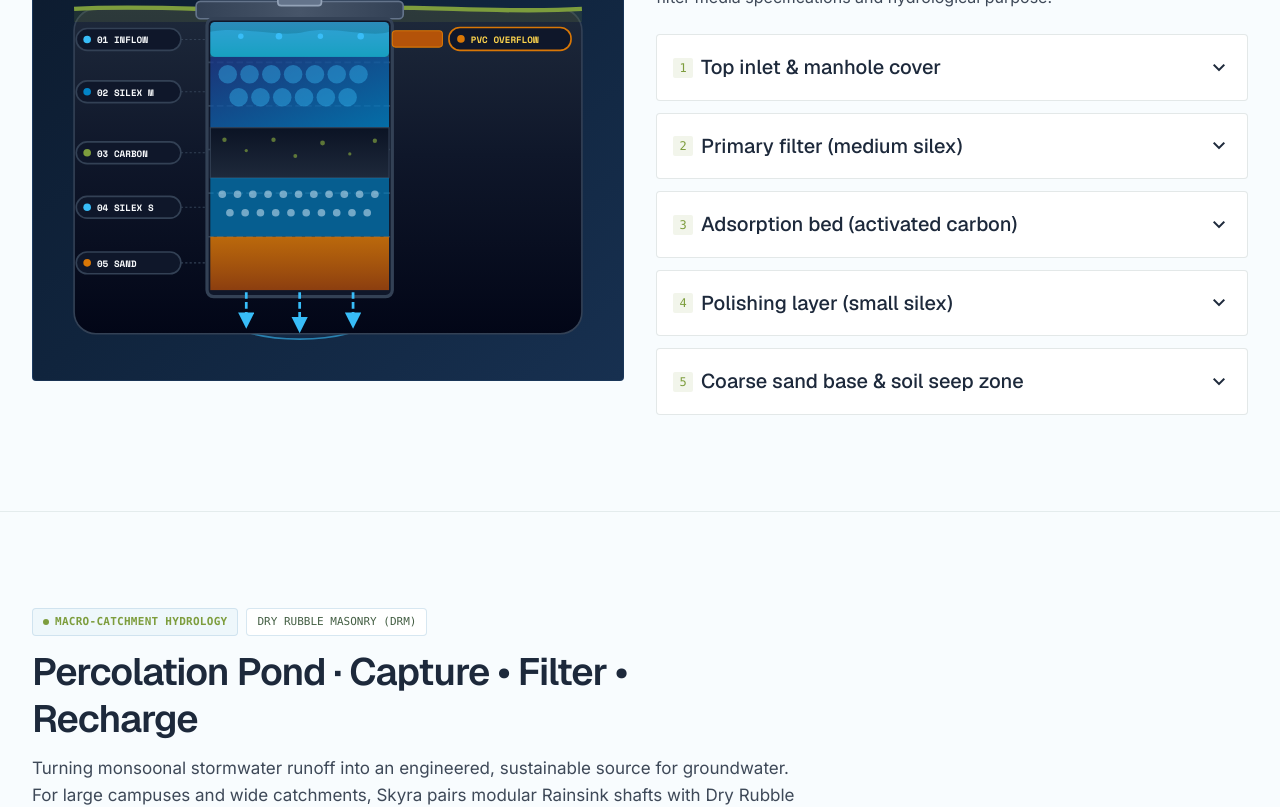
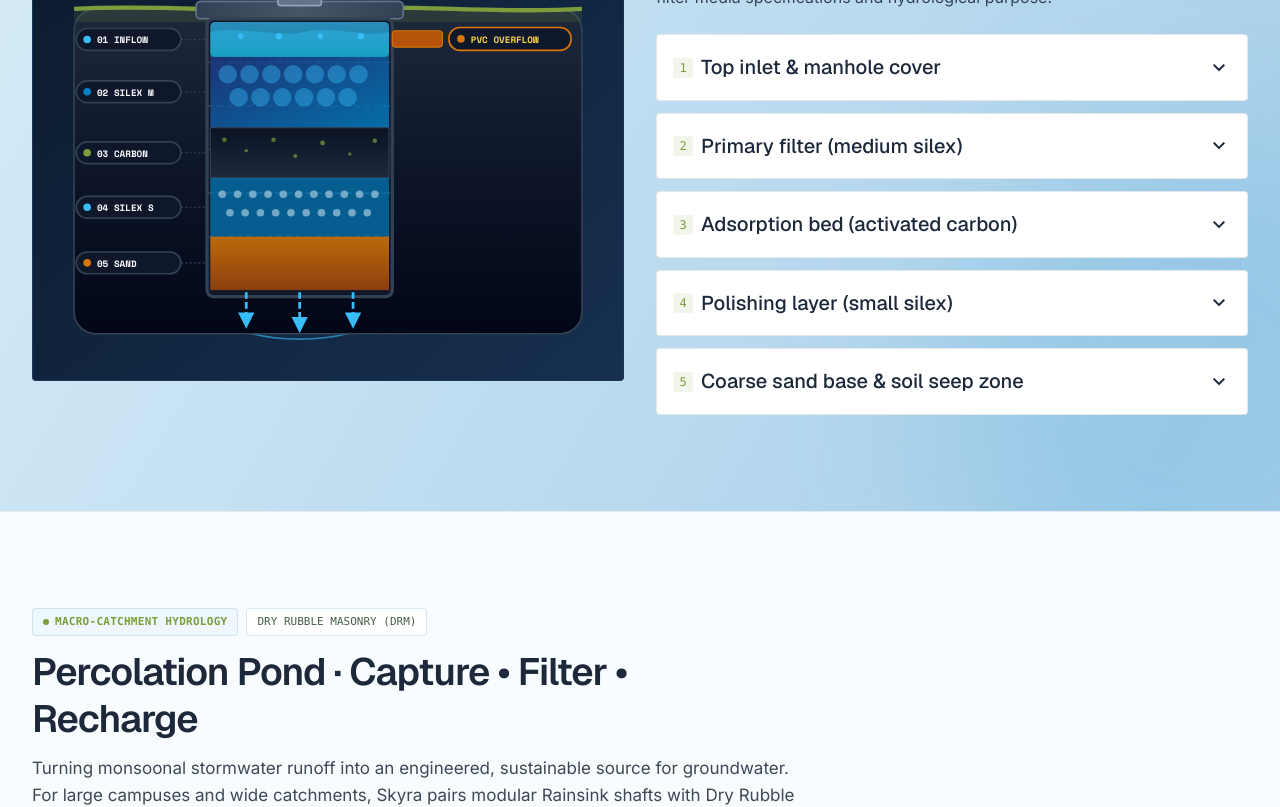
Before and after one commit to Arcnetic-pvt-ltd/SkyraWeb, a Next.js app: page /products/rainsink in a window 1280 px wide. Shown: the part 1580-2387 px from the top of the page. Built offline with nearby package versions, Linux system fonts and the light colour scheme.

Commit message:
fix: rainsink bg color

```diff
--- a/src/app/globals.css
+++ b/src/app/globals.css
@@ -221,7 +221,30 @@ button,
   animation: rain-droplet-drip 2.4s cubic-bezier(0.4, 0, 0.6, 1) infinite;
 }
 
+@keyframes water-flow-bg {
+  0% { background-position: 0% 50%; }
+  50% { background-position: 100% 50%; }
+  100% { background-position: 0% 50%; }
+}
+
+@keyframes water-ripple-drift {
+  0%, 100% { transform: translate3d(0, 0, 0) scale(1); }
+  50% { transform: translate3d(40px, -30px, 0) scale(1.15); }
+}
+
+.bg-water-flow {
+  background-image: linear-gradient(120deg, #cfe6f5 0%, #b7d9ee 30%, #d9edf8 55%, #a9d0ea 80%, #cfe6f5 100%);
+  background-size: 300% 300%;
+  animation: water-flow-bg 18s ease-in-out infinite;
+}
+
+.water-ripple {
+  animation: water-ripple-drift 14s ease-in-out infinite;
+}
+
 @media (prefers-reduced-motion: reduce) {
+  .bg-water-flow,
+  .water-ripple,
   .animate-subtle-rain,
   .animate-rain-drip {
     animation: none !important;
--- a/src/app/products/rainsink/page.tsx
+++ b/src/app/products/rainsink/page.tsx
@@ -73,8 +73,10 @@ export default function RainsinkProductPage() {
       </section>
 
       {/* Interactive Value Propositions & System Schematic Section */}
-      <section className="w-full bg-light-aquifer-canvas py-16 sm:py-24 border-t border-muted-aquifer/15">
-        <div className="w-full max-w-7xl mx-auto px-4 sm:px-6 lg:px-8">
+      <section className="relative overflow-hidden w-full bg-water-flow py-16 sm:py-24 border-t border-muted-aquifer/15">
+        <div aria-hidden="true" className="water-ripple absolute -top-24 -left-24 w-96 h-96 rounded-full bg-white/40 blur-3xl pointer-events-none" />
+        <div aria-hidden="true" className="water-ripple absolute -bottom-32 -right-24 w-[28rem] h-[28rem] rounded-full bg-[#5fb0dc]/25 blur-3xl pointer-events-none [animation-delay:-7s]" />
+        <div className="w-full max-w-7xl mx-auto px-4 sm:px-6 lg:px-8 relative z-10">
           <RainsinkInteractiveShowcase />
         </div>
       </section>
@@ -87,7 +89,9 @@ export default function RainsinkProductPage() {
       </section>
 
       {/* Deployment & Installation Density Guidelines */}
-      <section className="relative w-full bg-linear-to-b from-[#edf6fa] via-[#e6f1f7] to-[#edf6fa] py-20 md:py-28 overflow-hidden border-t border-muted-aquifer/15">
+      <section className="relative w-full bg-water-flow py-20 md:py-28 overflow-hidden border-t border-muted-aquifer/15">
+        <div aria-hidden="true" className="water-ripple absolute -top-24 -left-24 w-96 h-96 rounded-full bg-white/40 blur-3xl pointer-events-none" />
+        <div aria-hidden="true" className="water-ripple absolute -bottom-32 -right-24 w-[28rem] h-[28rem] rounded-full bg-[#5fb0dc]/25 blur-3xl pointer-events-none [animation-delay:-7s]" />
         <div className="w-full max-w-7xl mx-auto px-4 sm:px-6 lg:px-8 relative z-10">
           <div className="grid grid-cols-1 lg:grid-cols-12 gap-8 lg:gap-12 items-stretch">
             <div className="lg:col-span-6 flex flex-col justify-between gap-6">
```
